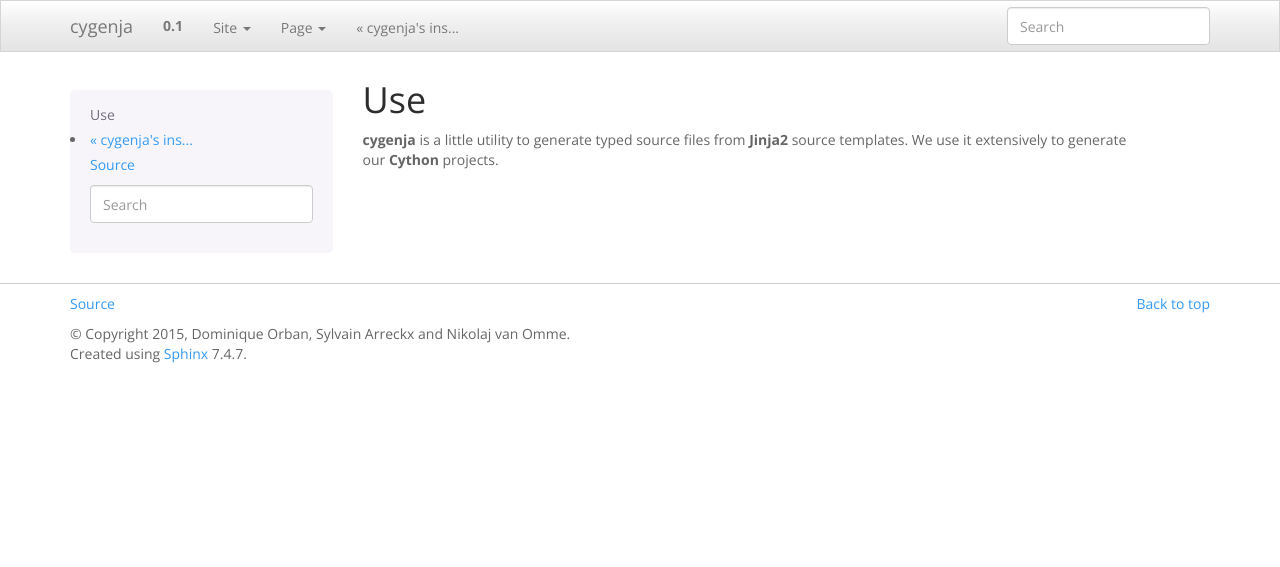
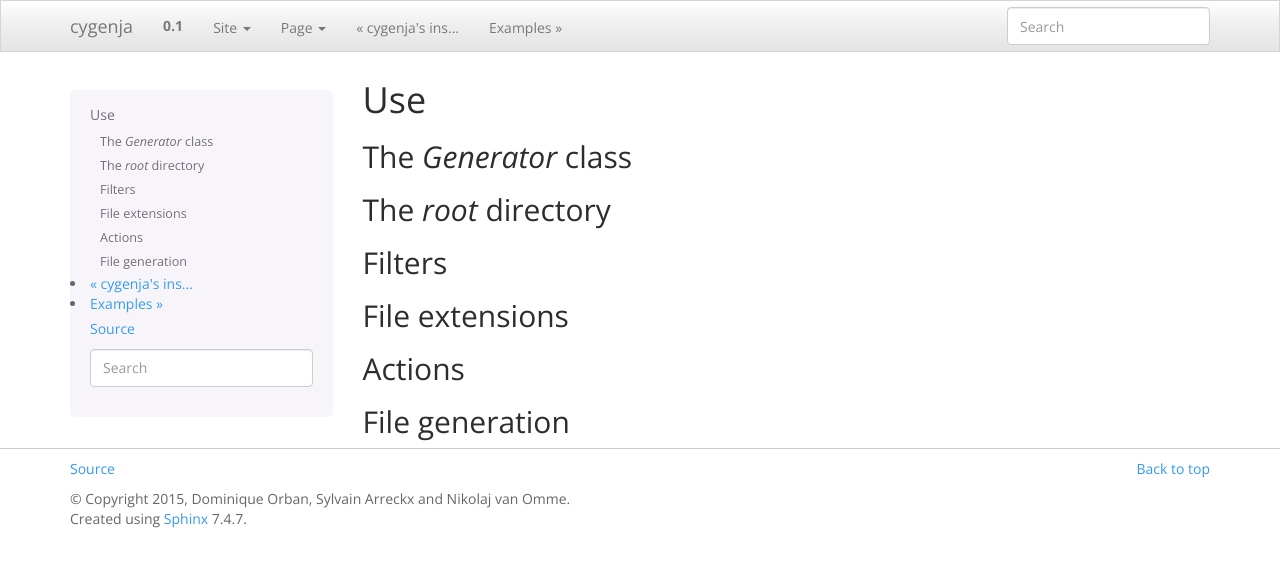
Before and after one commit to PythonOptimizers/cygenja, a Sphinx documentation site: the page built from doc/source/use.rst, in a window 1280 px wide. Shown: the top 567 px of the page. Built offline with Sphinx 7.4.7, drawn with Linux system fonts in a browser that asks for light colours.

Commit message:
starting documentation

```diff
--- a/doc/source/contents.rst
+++ b/doc/source/contents.rst
@@ -13,6 +13,7 @@
    introduction
    installation
    use
+   examples
 
 
 
--- /dev/null
+++ b/doc/source/examples.rst
@@ -0,0 +1,5 @@
+..  _cygenja_examples:
+
+=========================================================
+Examples
+=========================================================
--- a/doc/source/use.rst
+++ b/doc/source/use.rst
@@ -4,6 +4,21 @@
 Use
 =========================================================
 
-:program:`cygenja` is a little utility to generate typed source files from
-:program:`Jinja2` source templates. We use it extensively to generate our :program:`Cython`
-projects.
+
+The `Generator` class
+------------------------
+
+The *root* directory
+-----------------------
+
+Filters
+--------
+
+File extensions
+----------------
+
+Actions
+----------
+
+File generation
+-----------------
```
Also changed, not shown: doc/source/introduction.rst (+6 -6 lines), 1 other file.
